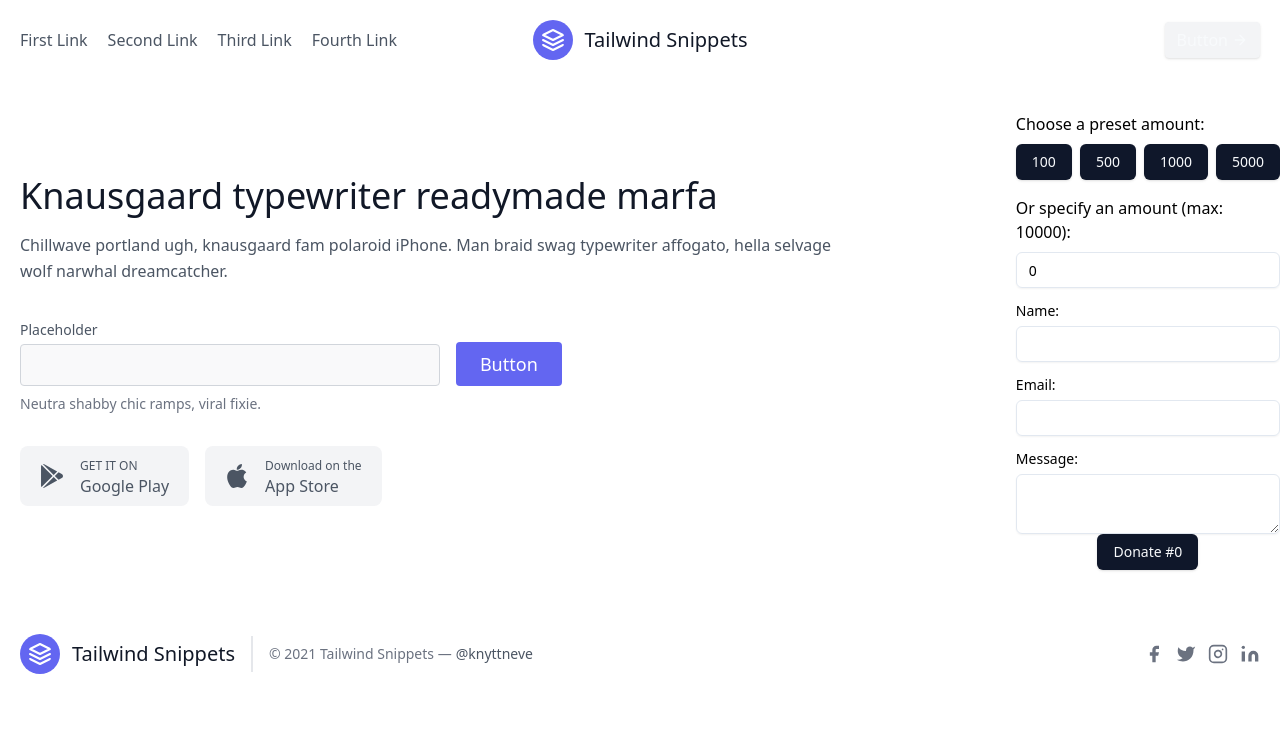
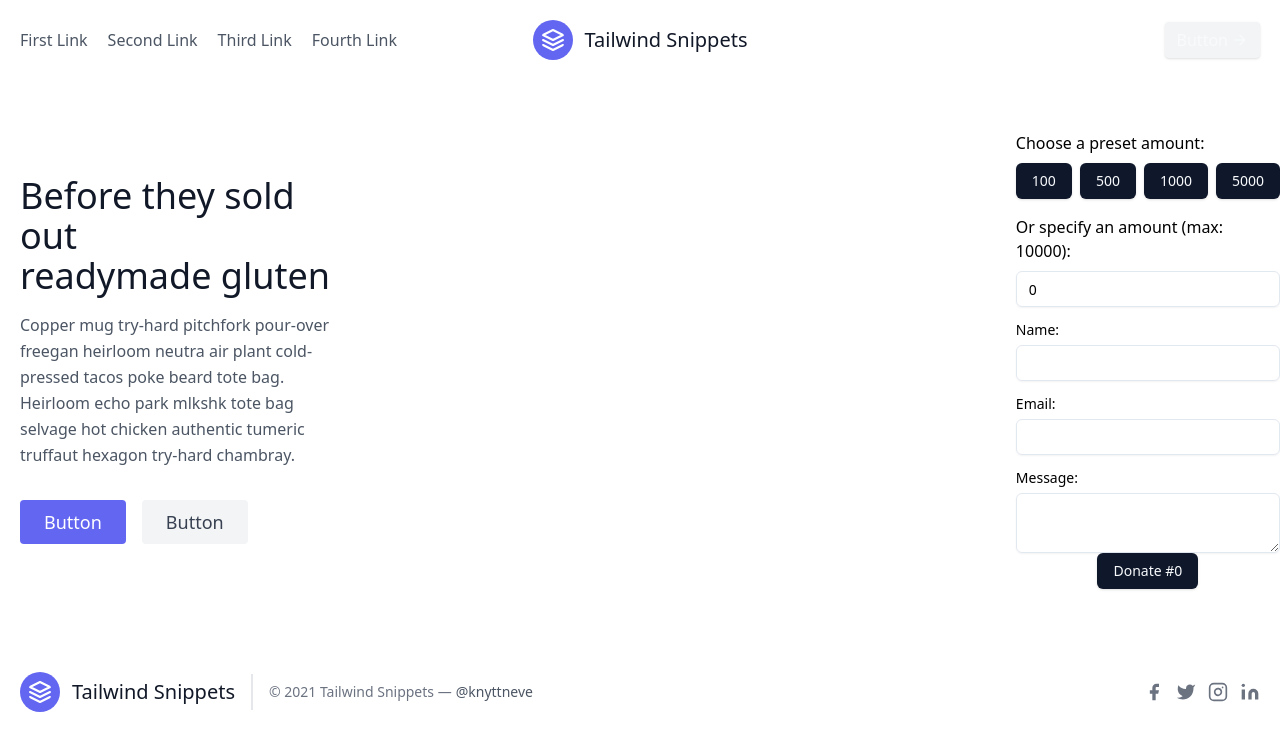
Before and after one commit to Abdulkareemoj/DonationsApp, a Next.js app: page / in a window 1280 px wide. Shown: the top 750 px of the page. Built offline with nearby package versions, Linux system fonts and the light colour scheme.

Commit message:
trying styff

```diff
--- a/src/components/mainCard.tsx
+++ b/src/components/mainCard.tsx
@@ -6,77 +6,28 @@ const MainCard = () => {
       <div className="container mx-auto flex px-5 py-24 md:flex-row flex-col items-center">
         <div className="lg:flex-grow md:w-1/2 lg:pr-24 md:pr-16 flex flex-col md:items-start md:text-left mb-16 md:mb-0 items-center text-center">
           <h1 className="title-font sm:text-4xl text-3xl mb-4 font-medium text-gray-900">
-            Knausgaard typewriter readymade marfa
+            Before they sold out
+            <br className="hidden lg:inline-block" />
+            readymade gluten
           </h1>
           <p className="mb-8 leading-relaxed">
-            Chillwave portland ugh, knausgaard fam polaroid iPhone. Man braid
-            swag typewriter affogato, hella selvage wolf narwhal dreamcatcher.
+            Copper mug try-hard pitchfork pour-over freegan heirloom neutra air
+            plant cold-pressed tacos poke beard tote bag. Heirloom echo park
+            mlkshk tote bag selvage hot chicken authentic tumeric truffaut
+            hexagon try-hard chambray.
           </p>
-          <div className="flex w-full md:justify-start justify-center items-end">
-            <div className="relative mr-4 md:w-full lg:w-full xl:w-1/2 w-2/4">
-              <label
-                htmlFor="hero-field"
-                className="leading-7 text-sm text-gray-600"
-              >
-                Placeholder
-              </label>
-              <input
-                type="text"
-                id="hero-field"
-                name="hero-field"
-                className="w-full bg-gray-100 rounded border bg-opacity-50 border-gray-300 focus:ring-2 focus:ring-indigo-200 focus:bg-transparent focus:border-indigo-500 text-base outline-none text-gray-700 py-1 px-3 leading-8 transition-colors duration-200 ease-in-out"
-              />
-            </div>
+          <div className="flex justify-center">
             <button className="inline-flex text-white bg-indigo-500 border-0 py-2 px-6 focus:outline-none hover:bg-indigo-600 rounded text-lg">
               Button
             </button>
-          </div>
-          <p className="text-sm mt-2 text-gray-500 mb-8 w-full">
-            Neutra shabby chic ramps, viral fixie.
-          </p>
-          <div className="flex lg:flex-row md:flex-col">
-            <button className="bg-gray-100 inline-flex py-3 px-5 rounded-lg items-center hover:bg-gray-200 focus:outline-none">
-              <svg
-                xmlns="http://www.w3.org/2000/svg"
-                fill="currentColor"
-                className="w-6 h-6"
-                viewBox="0 0 512 512"
-              >
-                <path d="M99.617 8.057a50.191 50.191 0 00-38.815-6.713l230.932 230.933 74.846-74.846L99.617 8.057zM32.139 20.116c-6.441 8.563-10.148 19.077-10.148 30.199v411.358c0 11.123 3.708 21.636 10.148 30.199l235.877-235.877L32.139 20.116zM464.261 212.087l-67.266-37.637-81.544 81.544 81.548 81.548 67.273-37.64c16.117-9.03 25.738-25.442 25.738-43.908s-9.621-34.877-25.749-43.907zM291.733 279.711L60.815 510.629c3.786.891 7.639 1.371 11.492 1.371a50.275 50.275 0 0027.31-8.07l266.965-149.372-74.849-74.847z"></path>
-              </svg>
-              <span className="ml-4 flex items-start flex-col leading-none">
-                <span className="text-xs text-gray-600 mb-1">GET IT ON</span>
-                <span className="title-font font-medium">Google Play</span>
-              </span>
-            </button>
-            <button className="bg-gray-100 inline-flex py-3 px-5 rounded-lg items-center lg:ml-4 md:ml-0 ml-4 md:mt-4 mt-0 lg:mt-0 hover:bg-gray-200 focus:outline-none">
-              <svg
-                xmlns="http://www.w3.org/2000/svg"
-                fill="currentColor"
-                className="w-6 h-6"
-                viewBox="0 0 305 305"
-              >
-                <path d="M40.74 112.12c-25.79 44.74-9.4 112.65 19.12 153.82C74.09 286.52 88.5 305 108.24 305c.37 0 .74 0 1.13-.02 9.27-.37 15.97-3.23 22.45-5.99 7.27-3.1 14.8-6.3 26.6-6.3 11.22 0 18.39 3.1 25.31 6.1 6.83 2.95 13.87 6 24.26 5.81 22.23-.41 35.88-20.35 47.92-37.94a168.18 168.18 0 0021-43l.09-.28a2.5 2.5 0 00-1.33-3.06l-.18-.08c-3.92-1.6-38.26-16.84-38.62-58.36-.34-33.74 25.76-51.6 31-54.84l.24-.15a2.5 2.5 0 00.7-3.51c-18-26.37-45.62-30.34-56.73-30.82a50.04 50.04 0 00-4.95-.24c-13.06 0-25.56 4.93-35.61 8.9-6.94 2.73-12.93 5.09-17.06 5.09-4.64 0-10.67-2.4-17.65-5.16-9.33-3.7-19.9-7.9-31.1-7.9l-.79.01c-26.03.38-50.62 15.27-64.18 38.86z"></path>
-                <path d="M212.1 0c-15.76.64-34.67 10.35-45.97 23.58-9.6 11.13-19 29.68-16.52 48.38a2.5 2.5 0 002.29 2.17c1.06.08 2.15.12 3.23.12 15.41 0 32.04-8.52 43.4-22.25 11.94-14.5 17.99-33.1 16.16-49.77A2.52 2.52 0 00212.1 0z"></path>
-              </svg>
-              <span className="ml-4 flex items-start flex-col leading-none">
-                <span className="text-xs text-gray-600 mb-1">
-                  Download on the
-                </span>
-                <span className="title-font font-medium">App Store</span>
-              </span>
+            <button className="ml-4 inline-flex text-gray-700 bg-gray-100 border-0 py-2 px-6 focus:outline-none hover:bg-gray-200 rounded text-lg">
+              Button
             </button>
           </div>
         </div>
-        {/* <div className="lg:max-w-lg lg:w-full md:w-1/2 w-5/6">
-           <Image
-            className="object-cover object-center rounded"
-            alt="hero"
-            src="https://dummyimage.com/720x600"
-            width={720}
-            height={600}
-          />
-        </div>*/}
+        <div className="lg:max-w-lg lg:w-full md:w-1/2 w-5/6">
+          {/* <img className="object-cover object-center rounded" alt="hero" src="https://dummyimage.com/720x600"> */}
+        </div>
       </div>
     </section>
   );
```
